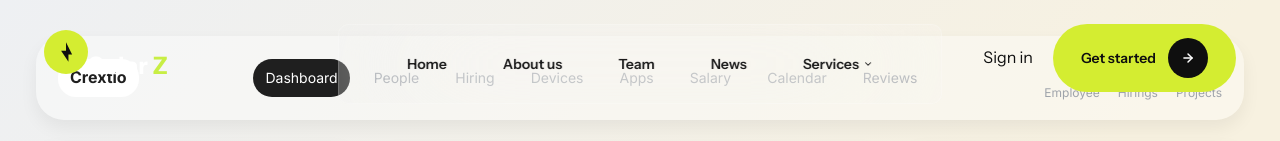
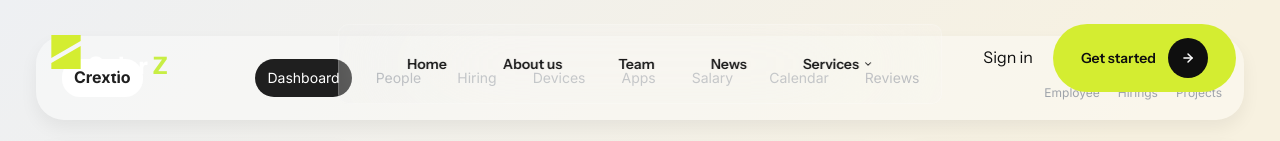
Before and after one commit to hrgang-hrushi/SolarZ, a Next.js app: page /clone in a window 1280 px wide. Shown: the top 141 px of the page. Built offline with nearby package versions, Linux system fonts and the light colour scheme.

Commit message:
Update logo to new Z design

```diff
--- a/components/Header.jsx
+++ b/components/Header.jsx
@@ -57,8 +57,7 @@ export default function Header() {
           <Link href="/" className="header__logo">
             <span className="header__logo-icon">
               <svg width="44" height="44" viewBox="0 0 36 36" fill="none">
-                <circle cx="18" cy="18" r="18" fill="var(--logo-circle-bg, var(--color-lime))" />
-                <path d="M18 10l5 10h-3v6l-6-9h4V10z" fill="var(--logo-path-color, var(--color-dark))" />
+                <path d="M 6 4 H 30 V 9 L 6 23 Z M 30 32 H 6 V 27 L 30 13 Z" fill="var(--logo-circle-bg, var(--color-lime))" />
               </svg>
             </span>
             <span className="header__logo-text">
@@ -229,7 +228,7 @@ export default function Header() {
         .header__logo {
           position: absolute;
           top: 0;
-          left: 36px;
+          left: 40px;
           transform: none;
           display: flex;
           align-items: center;
--- a/styles/DashboardClone.module.css
+++ b/styles/DashboardClone.module.css
@@ -17,7 +17,7 @@
   box-shadow:0 8px 18px rgba(18,20,24,0.06);
 }
 
-.brand{font-weight:700;padding:6px 12px;border-radius:18px;background:#fff}
+.brand{font-weight:700;padding:6px 12px;border-radius:18px;background:#fff;margin-left:4px}
 .nav{display:flex;gap:12px;flex:1;justify-content:center}
 .nav a{padding:8px 12px;border-radius:30px;background:transparent;color:var(--muted);font-size:14px}
 .nav a.active{background:#1f1f1f;color:white}
```
